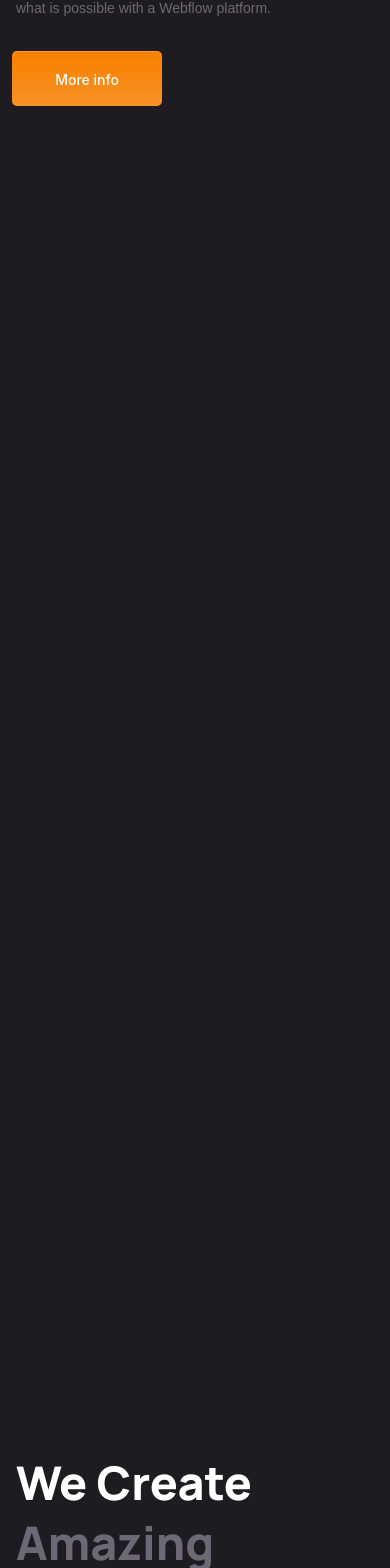
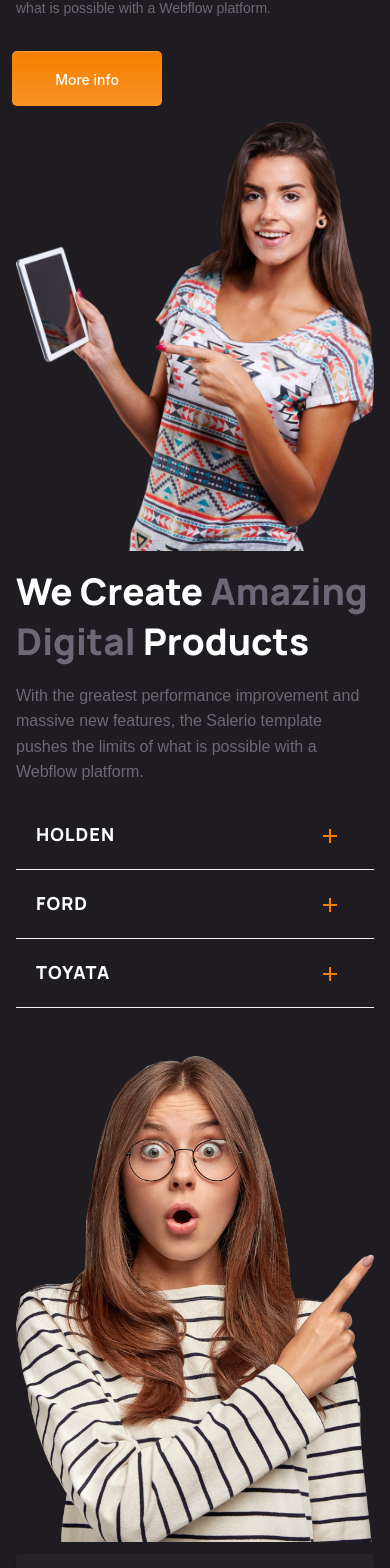
Before and after one commit to MRNickdown01/animation_Project, a React (Create React App) app: page / in a window 390 px wide. Shown: the part 1100-2668 px from the top of the page. Built offline with nearby package versions, Linux system fonts and the light colour scheme.

Commit message:
Responsive view add in all pending modules

```diff
--- a/src/Pages/AboutSection/index.css
+++ b/src/Pages/AboutSection/index.css
@@ -2,8 +2,10 @@
   background-color: #1e1c20;
   overflow: hidden;
 }
-
-.about_team_img {
+.check > img {
+  display: none;
+}
+.check > .about_team_img {
   height: 700px;
   background-image: radial-gradient(
       circle at 50% 0,
@@ -73,16 +75,15 @@
 }
 
 @media screen and (max-width: 720px) {
-  .about_team_img > img {
-    height: 400px;
-    /* background-image: radial-gradient(
-        circle at 50% 0,
-        rgba(0, 0, 0, 0) 36%,
-        #1e1c20 90%
-      ),
-      url(../../assets/team_1.png); */
+  .check > img {
+    display: block;
+    width: 100%;
+    height: 100%;
     background-position: 0 0, 50%;
     background-repeat: repeat, no-repeat;
     background-size: auto, contain;
   }
+  .check > .about_team_img {
+    display: none;
+  }
 }
--- a/src/Pages/AboutSection/index.js
+++ b/src/Pages/AboutSection/index.js
@@ -1,6 +1,7 @@
 import React from "react";
 import "./index.css";
 import aboutTeam_1 from "../../assets/team_1.png";
+import Team_2 from "../../assets/Images/post_2.jpg";
 import { Container, Grid } from "@mui/material";
 const AboutSection = () => {
   return (
@@ -33,7 +34,10 @@ const AboutSection = () => {
               <button className="about_more-info">More info</button>
             </Grid>
             <Grid item lg={6}>
-              <div className="about_team_img"></div>
+              <div className="check">
+                <div className="about_team_img"></div>
+                <img src={aboutTeam_1} />
+              </div>
             </Grid>
           </Grid>
         </Container>
--- a/src/Pages/AmazingProduct/index.css
+++ b/src/Pages/AmazingProduct/index.css
@@ -2,7 +2,9 @@
   background-color: #1e1c20;
   overflow: hidden;
 }
-
+.over_image > img {
+  display: none;
+}
 .Product_demo_girl {
   height: 600px;
   background-image: radial-gradient(
@@ -135,4 +137,19 @@ p {
   .product_detail_div {
     padding: 0px;
   }
+  .over_image > img {
+    display: block;
+    width: 100%;
+    height: 100%;
+  }
+  .Product_demo_girl {
+    display: none;
+  }
+  .heading_title > h1 {
+    font-size: 2.3em;
+    font-weight: 700;
+    color: #fff;
+    margin: 16px 0px 0px 0px;
+    line-height: 50px;
+  }
 }
--- a/src/Pages/AmazingProduct/index.js
+++ b/src/Pages/AmazingProduct/index.js
@@ -1,6 +1,7 @@
 import { Container, Grid } from "@mui/material";
 import React, { useEffect, useState } from "react";
 import "./index.css";
+import amazing_Product from "../../assets/team_2.png";
 import $ from "jquery";
 
 const AmazingProduct = () => {
@@ -36,11 +37,13 @@ const AmazingProduct = () => {
     <section className="product_bg_section">
       <Container maxWidth="lg">
         <Grid container spacing={2}>
-          <Grid item xs={1}></Grid>
-          <Grid item lg={5} md={12}>
-            <div className="Product_demo_girl"></div>
-          </Grid>
-          <Grid item lg={6} md={12} sx={{ padding: "0px" }}>
+          <Grid
+            item
+            lg={6}
+            md={12}
+            sx={{ padding: "0px" }}
+            order={{ sm: 1, lg: 2 }}
+          >
             <div className="product_detail_div">
               <div className="heading_title">
                 <h1 className="Manrope-ExBold">
@@ -125,6 +128,13 @@ const AmazingProduct = () => {
               </div>
             </div>
           </Grid>
+          <Grid item xs={1}></Grid>
+          <Grid item lg={5} md={12} order={{ sm: 2, lg: 1 }}>
+            <div className="over_image">
+              <div className="Product_demo_girl"></div>
+              <img src={amazing_Product} />
+            </div>
+          </Grid>
         </Grid>
       </Container>
     </section>
```
